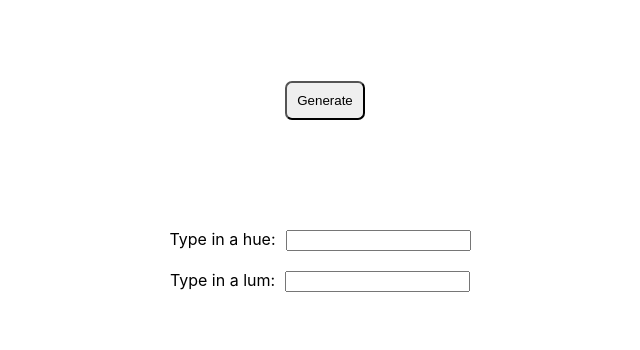
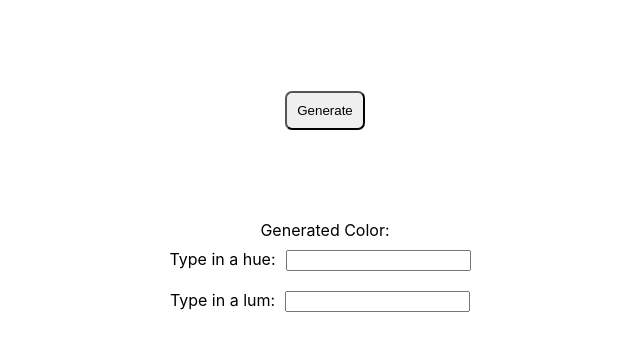
Before and after one commit to flo951/react-random-color-generator, a React (Create React App) app: page / in a window 1280 px wide. Shown: the top 350 px of the page, without its empty margins (315-955 px from the left). Built offline with nearby package versions, Linux system fonts and the light colour scheme.

Commit message:
Fix an error, now div style is correct

```diff
--- a/src/AdvancedButton.js
+++ b/src/AdvancedButton.js
@@ -15,9 +15,9 @@ export default function AdvancedButton() {
     <div className="body">
       <div style={{ backgroundColor: color }} className="container">
         <button onClick={() => setColor(randomColor(hueLum))}>Generate</button>
-        <div>
-          {hue} {lum} <div>Generated Color: {color}</div>
-        </div>
+      </div>
+      <div>
+        {hue} {lum} <div style={{ color: color }}>Generated Color: {color}</div>
       </div>
       <label>
         Type in a hue:
```
